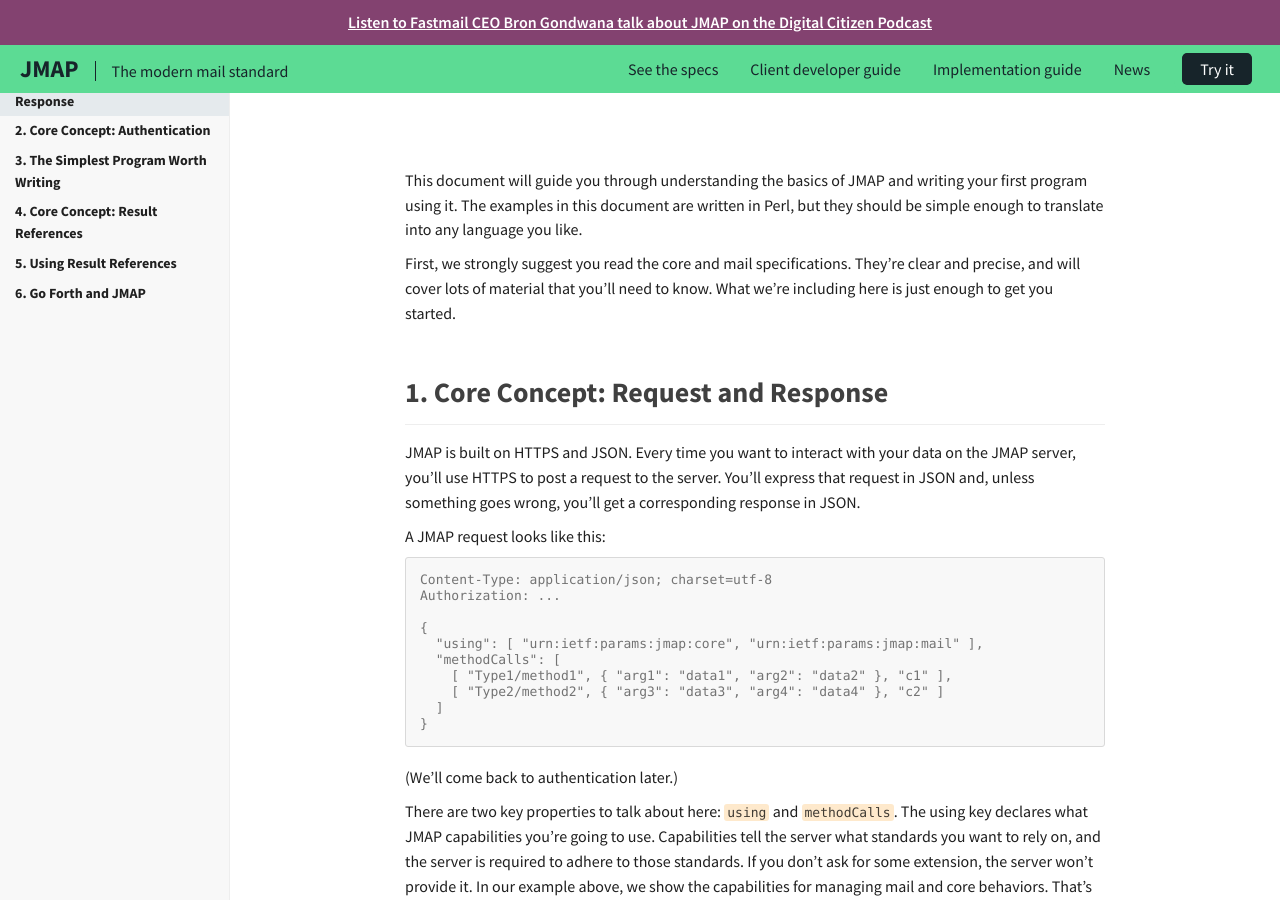
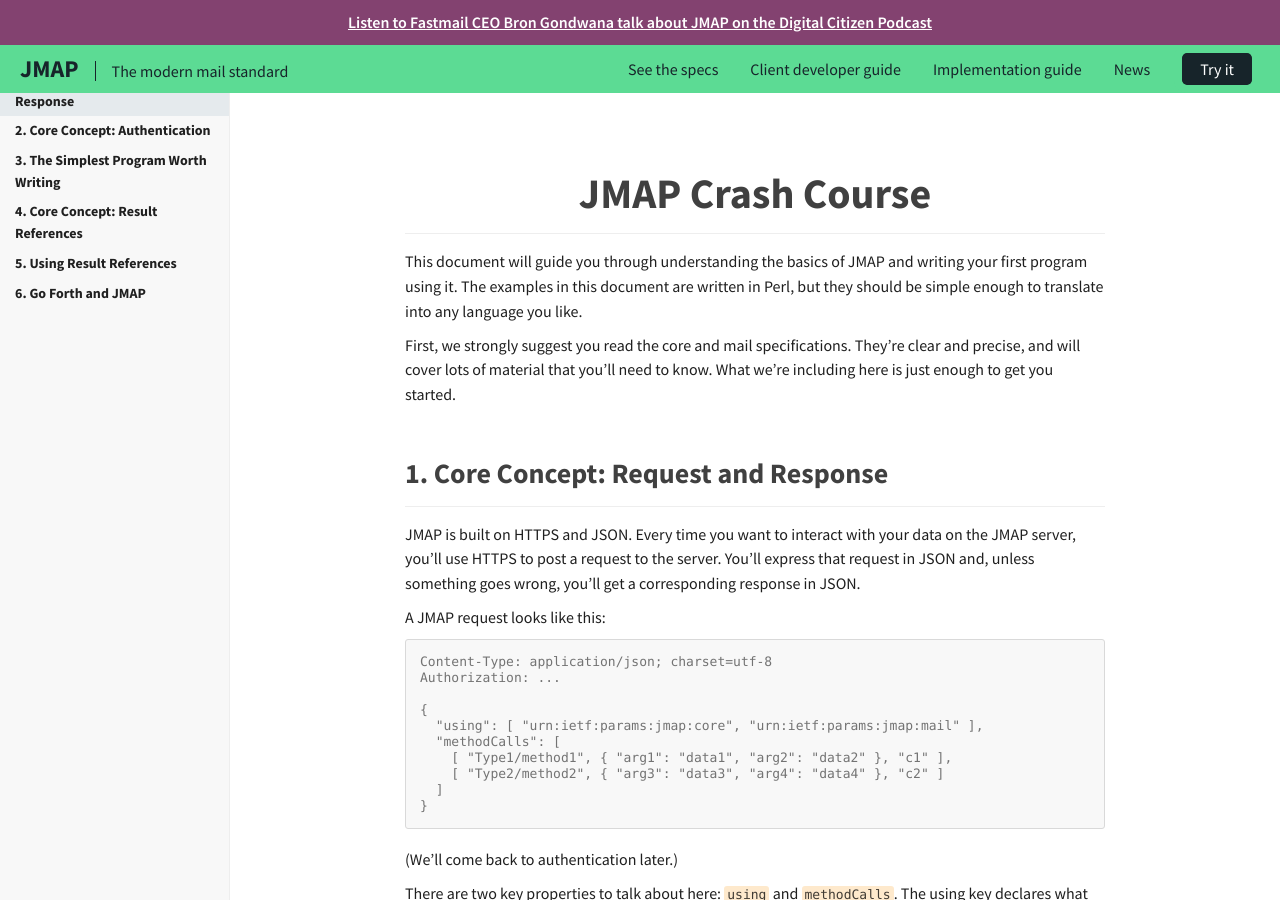
Before and after one commit to jmapio/jmapio.github.io, a Jekyll site: the page built from crash-course.md, in a window 1280 px wide and 900 px high. Built offline with Jekyll 4.4.1, drawn with Linux system fonts in a browser that asks for light colours; comment, search, counter and statistics services are not loaded.

Commit message:
add an h1 to the crash course

```diff
--- a/crash-course.md
+++ b/crash-course.md
@@ -3,6 +3,8 @@ layout: default
 permalink: /crash-course.html
 title: JMAP Crash Course
 ---
+
+# JMAP Crash Course
 
 This document will guide you through understanding the basics of JMAP and
 writing your first program using it.  The examples in this document are written
```
